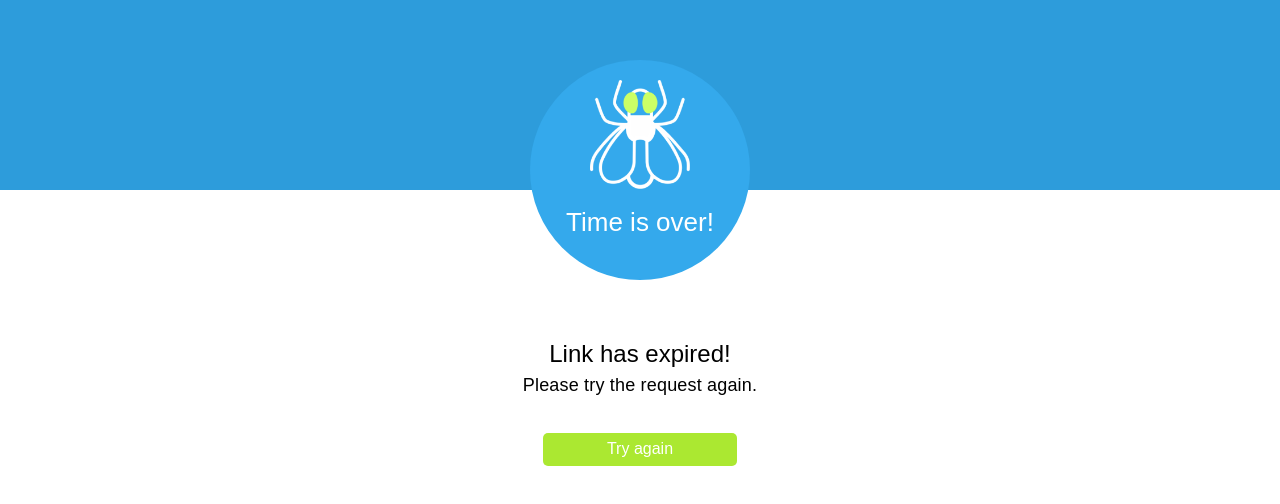
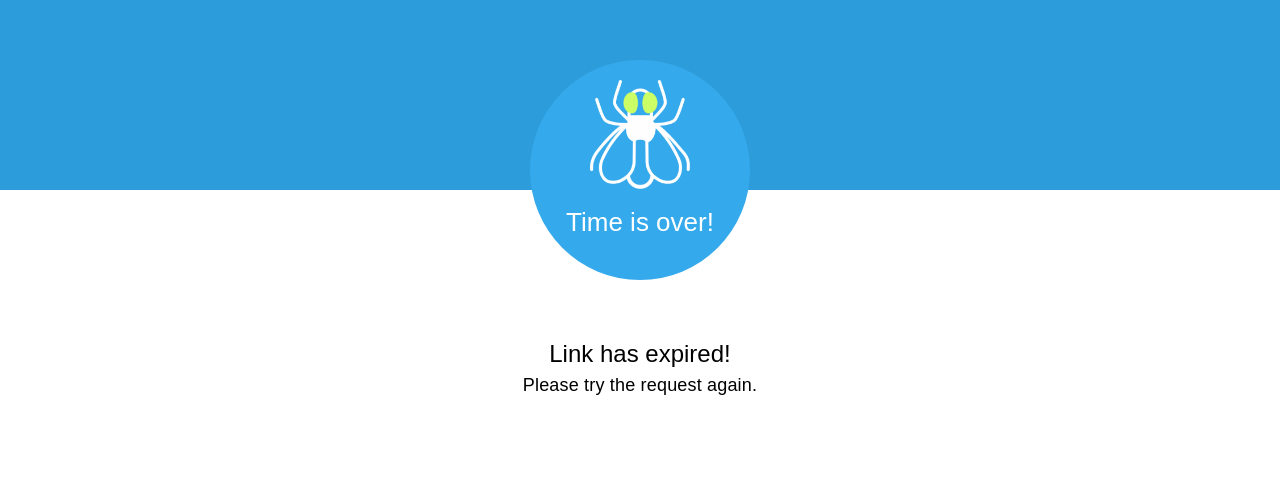
Before and after one commit to name-one/mooovme-pages, a website: page src/try-again.html in a window 1280 px wide. Shown: the part 138-642 px from the top of the page. Drawn offline with nearby package versions, Linux system fonts and the light colour scheme; files that its build step writes are made by us from their sources.

Commit message:
Hiden button.

```diff
--- a/src/try-again.html
+++ b/src/try-again.html
@@ -23,7 +23,7 @@
         <div class="message">
             <h2 class="message__title">Link has expired!</h2>
             <p class="message__text">Please try the request again.</p>
-            <a href="javascript:void(0)" class="message__link">Try again</a>
+            <!--<a href="javascript:void(0)" class="message__link">Try again</a>-->
         </div>
     </div>
 </main>
```
Also changed, not shown: dist/try-again.html.
